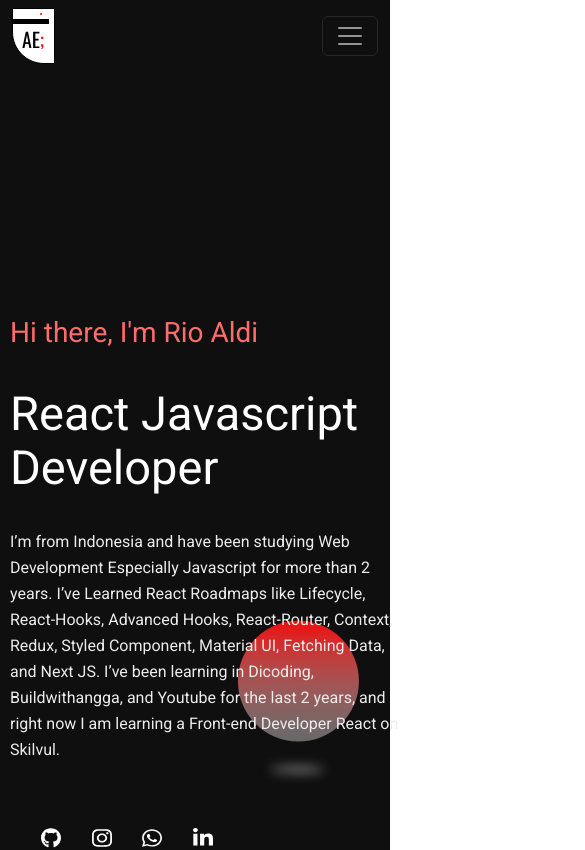
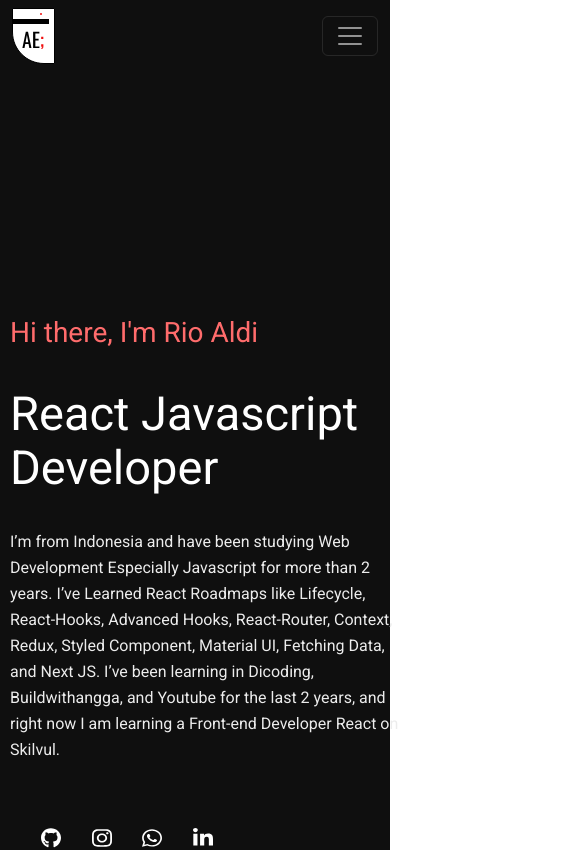
Before and after one commit to RioAldie/my-portfolio, a React (Create React App) app: page /about in a window 390 px wide. Shown: the top 850 px of the page, 585 px wide, since content can reach past the window. Built offline with nearby package versions, Linux system fonts and the light colour scheme.

Commit message:
fixing bug

```diff
--- a/src/pages/about/index.js
+++ b/src/pages/about/index.js
@@ -11,12 +11,12 @@ const About = () => {
       <Layout theme={true}>
         <IntroAbout />
         <SkillsBox />
-        <Link to="/project" className="a-next">
+        <Link to="/project" className="a-next d-none d-md-block">
           <div className="next-project">
             Projects <img src="/image/arrow-right-white.svg" alt="" />
           </div>
         </Link>
-        <div className="ball-red">
+        <div className="ball-red d-none d-md-block">
           <img src="/image/ball-red.svg" alt="" />
         </div>
       </Layout>
```
